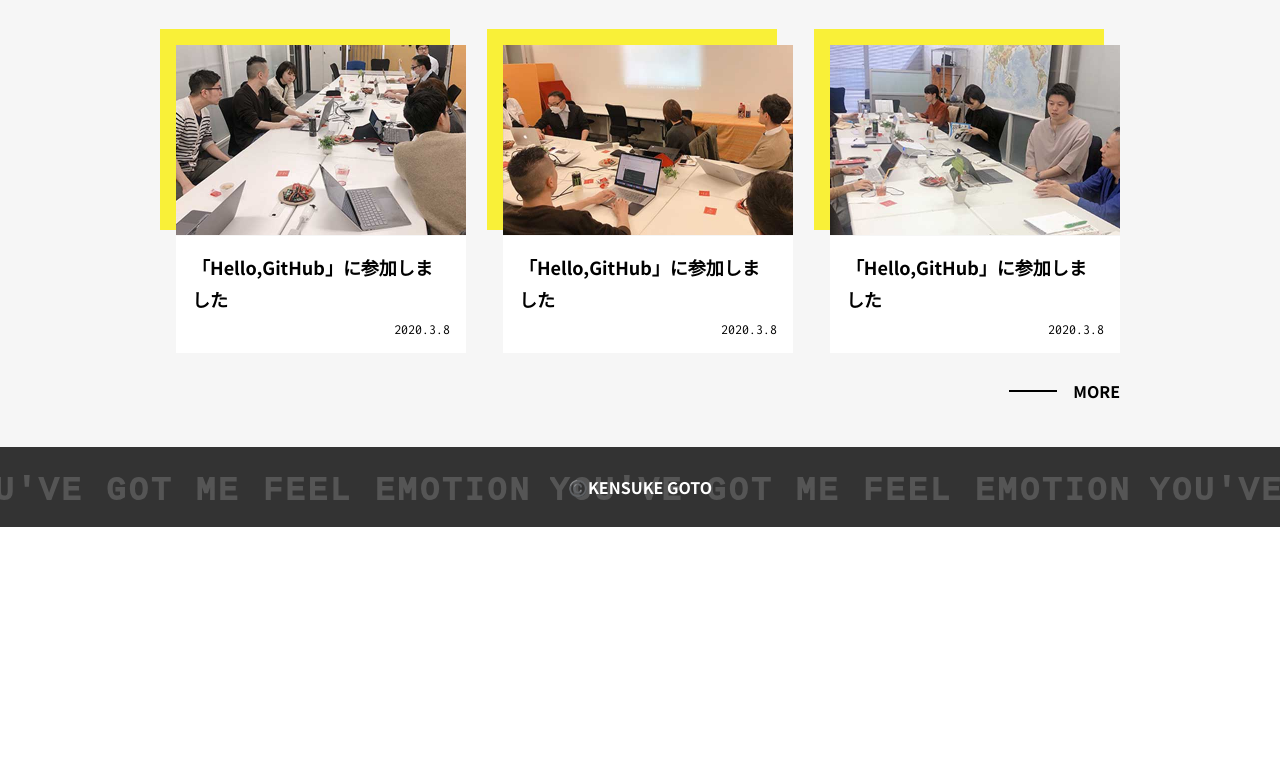
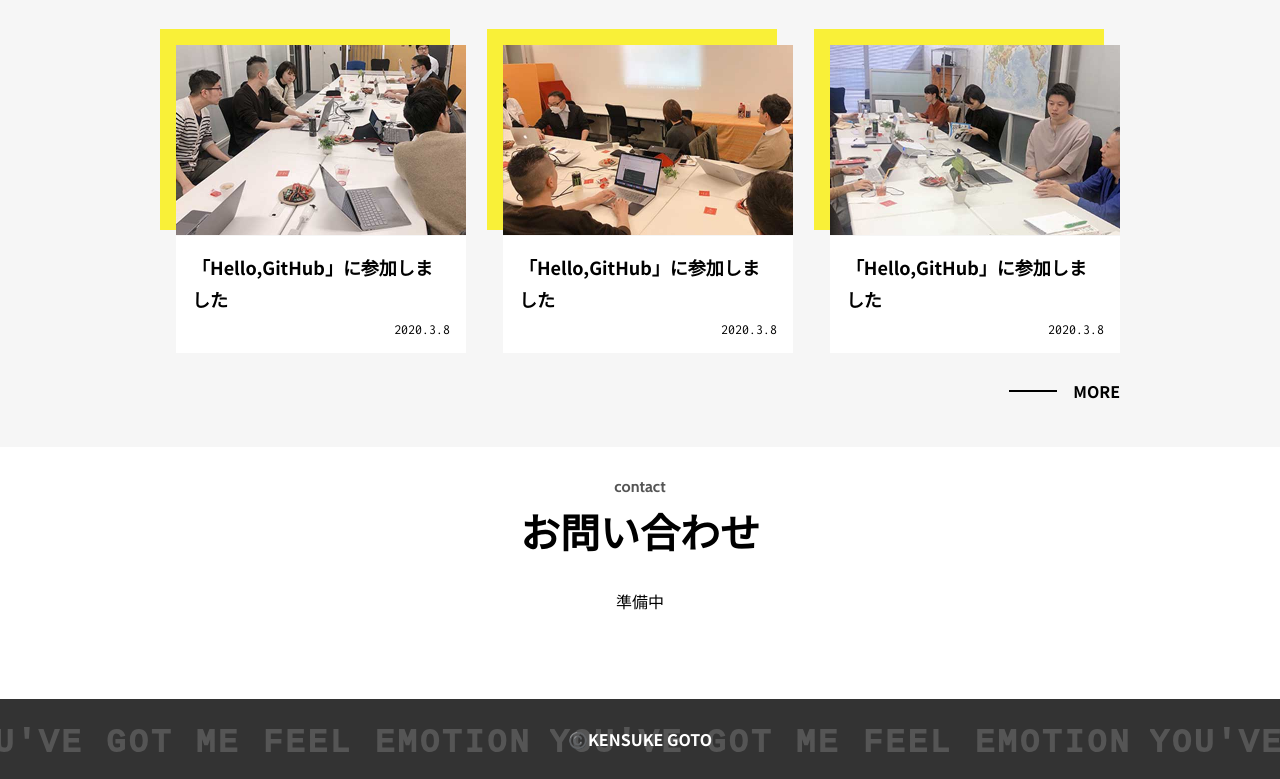
Before and after one commit to kensukegoto/self-intorduction--nuxt, a Nuxt app: page / in a window 1280 px wide. Shown: the part 1327-2106 px from the top of the page. Before the commit the page ends 1854 px from the top, so only its background shows below. Built offline with nearby package versions, Linux system fonts and the light colour scheme.

Commit message:
追加：contactを作成

```diff
--- a/components/block/b-contact.vue
+++ b/components/block/b-contact.vue
@@ -1,44 +1,43 @@
 <template>
-  <header class="b-header">
-    <div class="b-header__inner">
-      <cTitle />
-      <mGnavi />
+  <section class="b-contact" id="contact">
+    <cHeading
+      title="お問い合わせ"
+      sub="contact"
+    />
+    <div class="b-contact__inner">
+      <p>準備中</p>
     </div>
-  </header>
+  </section>
 </template>
 
 <script>
-import cTitle from "../component/c-title";
-import mGnavi from "../module/m-gnavi";
+import cHeading from "../component/c-heading";
 
 export default {
   components: {
-    cTitle,
-    mGnavi
+    cHeading
   }
 }
 </script>
 
 <style lang="scss" scoped>
-.b-header{
-  position: fixed;
-  top: 0;
-  left: 0;
-  height: 60px;
-  width: 100%;
-  z-index: 10;
+.b-contact{
+  padding-top: 24px;
+  padding-bottom: 48px;
   @include media(l){
-    height: 80px;
+    padding-top: 32px;
   }
+
   &__inner{
-    height: 100%;
+    display: table;
+    height: 100px;
     width: 100%;
-    border-bottom: 5px solid color(accent);
-    padding: 0 16px;
-    display: flex;
-    justify-content: space-between;
-    align-items: center;
-    background-color: #fff;
+    text-align: center;
+
+    p{
+      display: table-cell;
+      vertical-align: middle;
+    }
   }
 
 }
--- a/pages/index.vue
+++ b/pages/index.vue
@@ -4,6 +4,7 @@
     <bSkill />
     <bProfile />
     <bBlog />
+    <bContact />
     <bFooter />
   </div>
 </template>
@@ -13,7 +14,9 @@ import bHeader from '~/components/block/b-header';
 import bSkill from '~/components/block/b-skill';
 import bProfile from '~/components/block/b-profile';
 import bBlog from '~/components/block/b-blog';
+import bContact from '~/components/block/b-contact';
 import bFooter from '~/components/block/b-footer';
+
 
 export default {
   components: {
@@ -21,6 +24,7 @@ export default {
     bSkill,
     bProfile,
     bBlog,
+    bContact,
     bFooter
   }
 }
```
Also changed, not shown: 1 other file (tests, documents, lock files or other folders).
